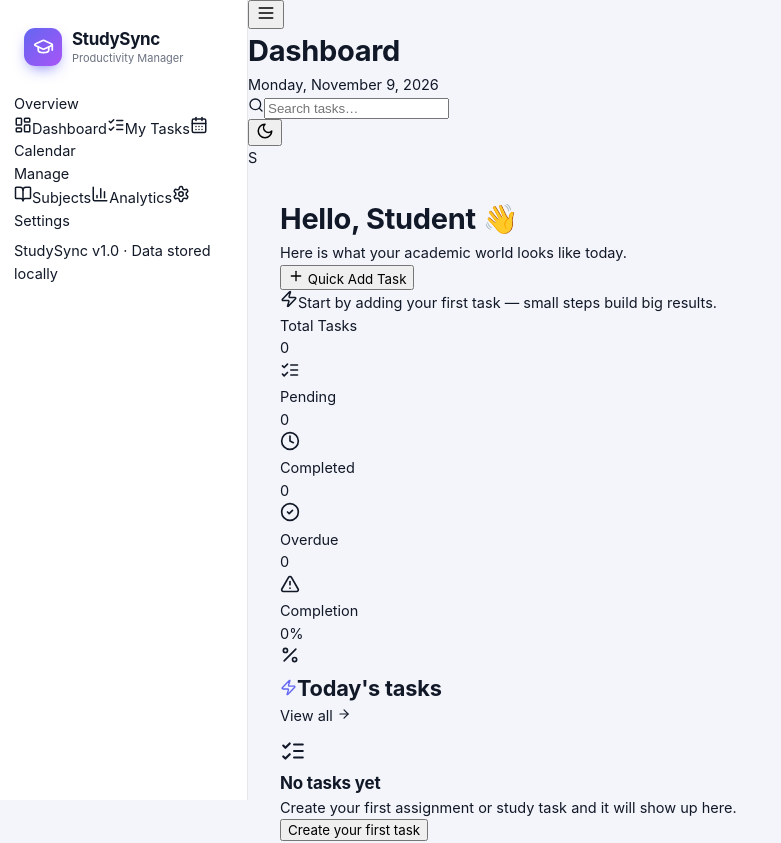
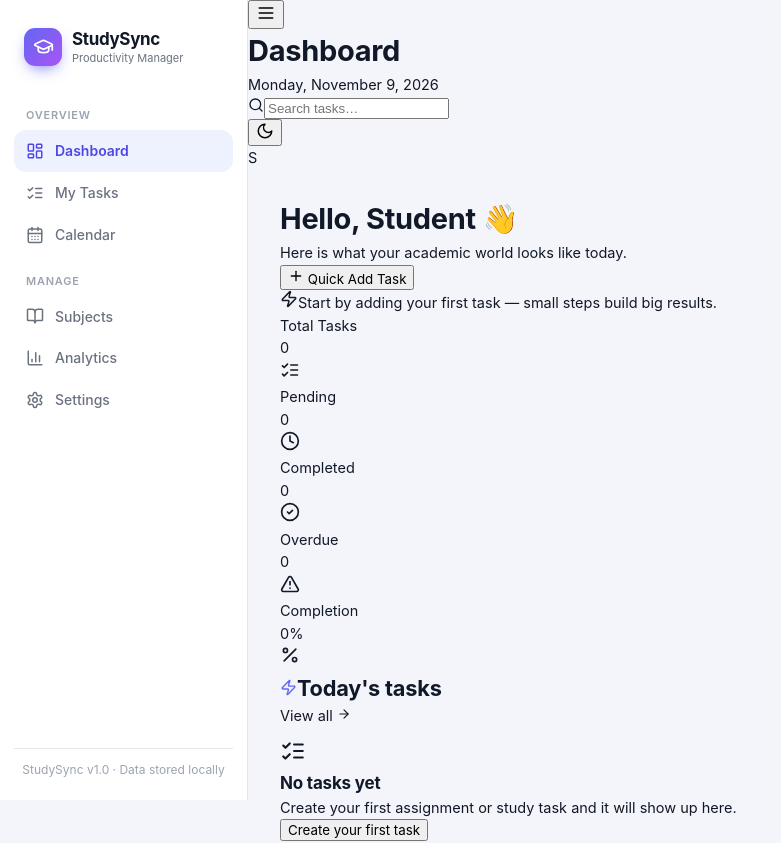
Before and after one commit to ShivanshDahiya5/StudySync-Student-Productivity, a React (Vite) app: page / in a window 1280 px wide. Shown: the top 843 px of the page, without its empty margins (0-781 px from the left). Built offline with nearby package versions, Linux system fonts and the light colour scheme.

Commit message:
Add sidebar navigation styles for improved layout and user experience in index.css

```diff
--- a/src/index.css
+++ b/src/index.css
@@ -194,3 +194,61 @@ button { font-family: inherit; }
   color: var(--text-muted);
   margin-top: -2px;
 }
+
+.sidebar-nav {
+  display: flex;
+  flex-direction: column;
+  gap: 3px;
+  flex: 1;
+}
+
+.nav-section-label {
+  font-size: 11px;
+  font-weight: 600;
+  text-transform: uppercase;
+  letter-spacing: 0.07em;
+  color: var(--text-faint);
+  padding: 14px 12px 6px;
+}
+
+.nav-link {
+  display: flex;
+  align-items: center;
+  gap: 11px;
+  padding: 10px 12px;
+  border-radius: var(--radius);
+  color: var(--text-muted);
+  font-weight: 500;
+  transition: background 0.15s ease, color 0.15s ease, transform 0.15s ease;
+  border: none;
+  background: transparent;
+  cursor: pointer;
+  width: 100%;
+  text-align: left;
+  font-size: 14px;
+}
+
+.nav-link:hover {
+  background: var(--surface-2);
+  color: var(--text);
+}
+
+.nav-link.active {
+  background: var(--primary-soft);
+  color: var(--primary-strong);
+  font-weight: 600;
+}
+
+[data-theme='dark'] .nav-link.active {
+  color: var(--primary);
+}
+
+.nav-link svg { flex-shrink: 0; }
+
+.sidebar-footer {
+  border-top: 1px solid var(--border);
+  padding-top: 12px;
+  font-size: 12px;
+  color: var(--text-faint);
+  text-align: center;
+}
```
